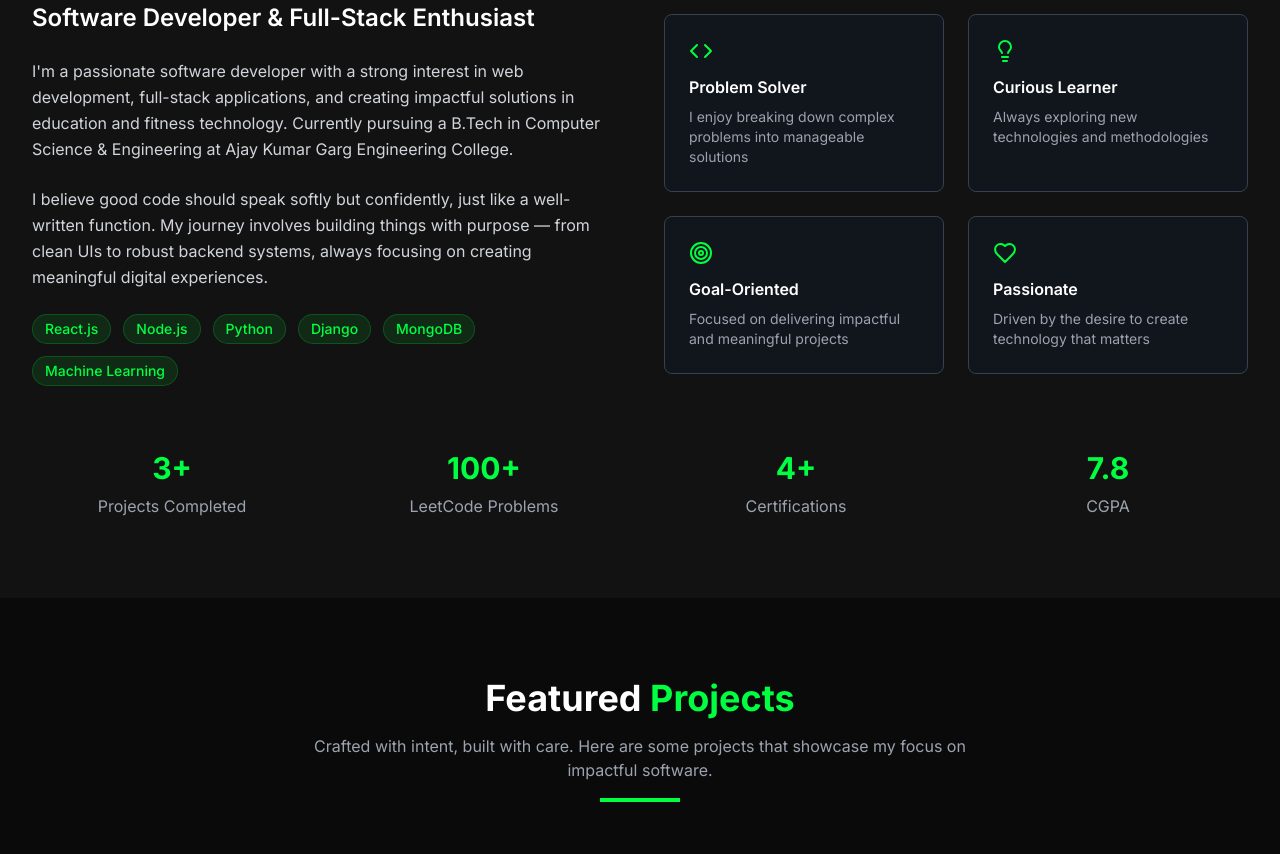
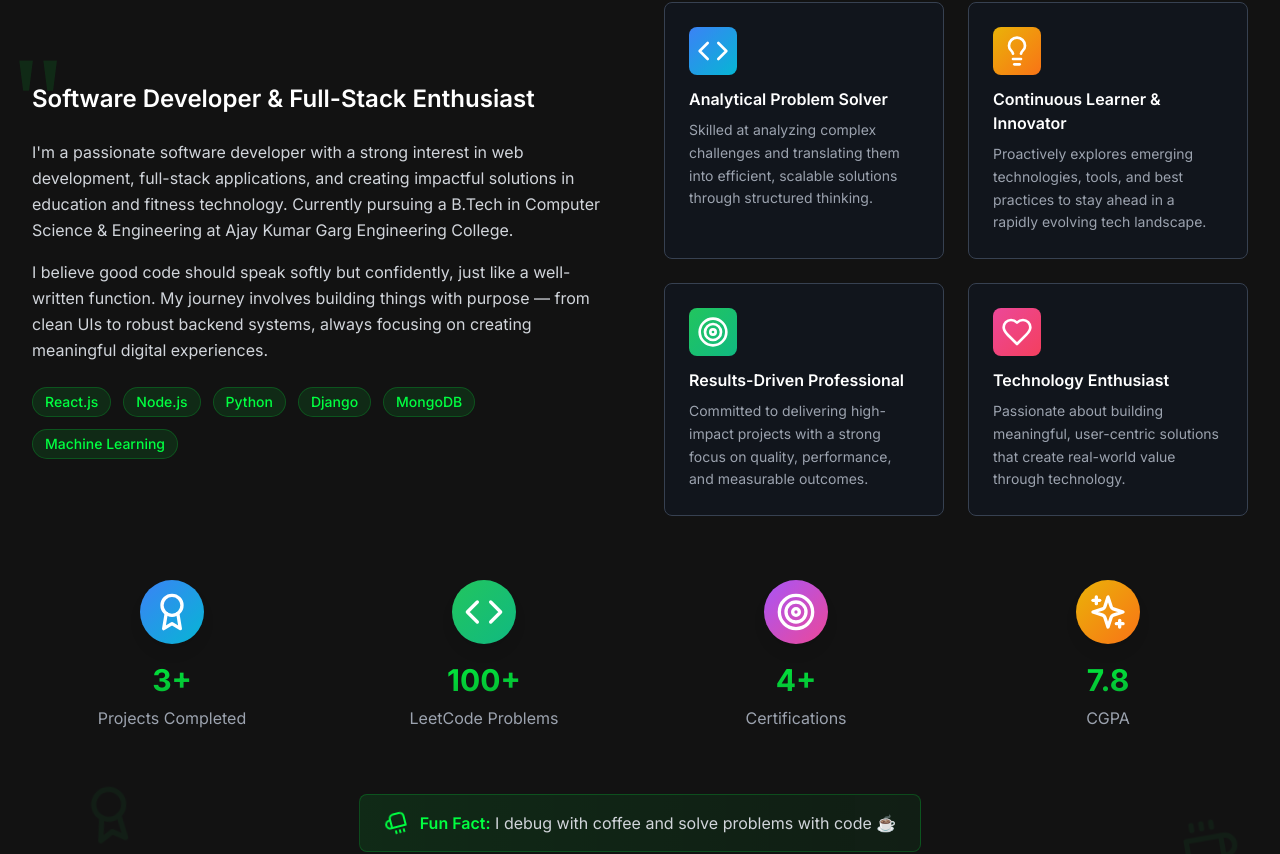
Before and after one commit to GitAjayYadavHub/Portfolio, a React (Vite) app: page / in a window 1280 px wide. Shown: the part 1067-1921 px from the top of the page. Built offline with nearby package versions, Linux system fonts and the light colour scheme; the HTML template or start-up script is replaced by a standard one.

Commit message:
Enhance About component with new features and styles

```diff
--- a/src/components/About.jsx
+++ b/src/components/About.jsx
@@ -1,34 +1,68 @@
 import React from 'react';
 import { motion } from 'framer-motion';
-import { Code, Lightbulb, Target, Heart } from 'lucide-react';
+import { Code, Lightbulb, Target, Heart, Sparkles, Zap, Award, Coffee } from 'lucide-react';
 
 const About = () => {
   const highlights = [
     {
       icon: Code,
-      title: "Problem Solver",
-      description: "I enjoy breaking down complex problems into manageable solutions"
+      title: "Analytical Problem Solver",
+      description: "Skilled at analyzing complex challenges and translating them into efficient, scalable solutions through structured thinking.",
+      gradient: "from-blue-500 to-cyan-500"
     },
     {
       icon: Lightbulb,
-      title: "Curious Learner",
-      description: "Always exploring new technologies and methodologies"
+      title: "Continuous Learner & Innovator",
+      description: "Proactively explores emerging technologies, tools, and best practices to stay ahead in a rapidly evolving tech landscape.",
+      gradient: "from-yellow-500 to-orange-500"
     },
     {
       icon: Target,
-      title: "Goal-Oriented",
-      description: "Focused on delivering impactful and meaningful projects"
+      title: "Results-Driven Professional",
+      description: "Committed to delivering high-impact projects with a strong focus on quality, performance, and measurable outcomes.",
+      gradient: "from-green-500 to-emerald-500"
     },
     {
       icon: Heart,
-      title: "Passionate",
-      description: "Driven by the desire to create technology that matters"
+      title: "Technology Enthusiast",
+      description: "Passionate about building meaningful, user-centric solutions that create real-world value through technology.",
+      gradient: "from-pink-500 to-rose-500"
     }
   ];
 
+  const floatingIcons = [
+    { icon: Sparkles, position: 'top-10 left-10', delay: 0 },
+    { icon: Zap, position: 'top-20 right-20', delay: 0.5 },
+    { icon: Award, position: 'bottom-20 left-20', delay: 1 },
+    { icon: Coffee, position: 'bottom-10 right-10', delay: 1.5 }
+  ];
+
   return (
-    <section id="about" className="py-20 bg-gray-dark/50">
-      <div className="max-w-7xl mx-auto px-4 sm:px-6 lg:px-8">
+    <section id="about" className="py-20 bg-gray-dark/50 relative overflow-hidden">
+      {/* Animated Background Elements */}
+      <div className="absolute inset-0 pointer-events-none">
+        {floatingIcons.map((item, index) => (
+          <motion.div
+            key={index}
+            className={`absolute ${item.position} opacity-5`}
+            initial={{ y: 0, rotate: 0 }}
+            animate={{
+              y: [0, -20, 0],
+              rotate: [0, 10, -10, 0]
+            }}
+            transition={{
+              duration: 5,
+              delay: item.delay,
+              repeat: Infinity,
+              ease: "easeInOut"
+            }}
+          >
+            <item.icon size={60} className="text-primary" />
+          </motion.div>
+        ))}
+      </div>
+
+      <div className="max-w-7xl mx-auto px-4 sm:px-6 lg:px-8 relative z-10">
         <motion.div
           initial={{ opacity: 0, y: 50 }}
           whileInView={{ opacity: 1, y: 0 }}
@@ -39,7 +73,20 @@ const About = () => {
           <h2 className="text-3xl md:text-4xl font-bold mb-4">
             About <span className="text-primary">Me</span>
           </h2>
-          <div className="w-20 h-1 bg-primary mx-auto"></div>
+          <div className="w-20 h-1 bg-primary mx-auto relative">
+            <motion.div
+              className="absolute top-0 left-0 w-full h-full bg-primary"
+              animate={{
+                scaleX: [1, 1.5, 1],
+                opacity: [1, 0.5, 1]
+              }}
+              transition={{
+                duration: 2,
+                repeat: Infinity,
+                ease: "easeInOut"
+              }}
+            />
+          </div>
         </motion.div>
 
         <div className="grid lg:grid-cols-2 gap-12 items-center">
@@ -49,32 +96,75 @@ const About = () => {
             whileInView={{ opacity: 1, x: 0 }}
             transition={{ duration: 0.8 }}
             viewport={{ once: true }}
-            className="space-y-6"
+            className="space-y-6 relative"
           >
-            <h3 className="text-2xl font-semibold text-white">
+            {/* Decorative Quote Mark */}
+            <motion.div
+              initial={{ opacity: 0, scale: 0 }}
+              whileInView={{ opacity: 0.1, scale: 1 }}
+              transition={{ duration: 0.5 }}
+              viewport={{ once: true }}
+              className="absolute -top-5 -left-5 text-primary text-9xl font-serif pointer-events-none"
+            >
+              "
+            </motion.div>
+
+            <h3 className="text-2xl font-semibold text-white relative z-10">
               Software Developer & Full-Stack Enthusiast
             </h3>
 
-            <p className="text-gray-300 leading-relaxed">
+            <div className="space-y-4 relative z-10">
+              <motion.p
+                className="text-gray-300 leading-relaxed"
+                initial={{ opacity: 0, y: 20 }}
+                whileInView={{ opacity: 1, y: 0 }}
+                transition={{ duration: 0.5, delay: 0.2 }}
+                viewport={{ once: true }}
+              >
                 I'm a passionate software developer with a strong interest in web development,
                 full-stack applications, and creating impactful solutions in education and fitness
                 technology. Currently pursuing a B.Tech in Computer Science & Engineering at
                 Ajay Kumar Garg Engineering College.
-            </p>
+              </motion.p>
 
-            <p className="text-gray-300 leading-relaxed">
+              <motion.p
+                className="text-gray-300 leading-relaxed"
+                initial={{ opacity: 0, y: 20 }}
+                whileInView={{ opacity: 1, y: 0 }}
+                transition={{ duration: 0.5, delay: 0.4 }}
+                viewport={{ once: true }}
+              >
                 I believe good code should speak softly but confidently, just like a well-written
                 function. My journey involves building things with purpose — from clean UIs to
                 robust backend systems, always focusing on creating meaningful digital experiences.
-            </p>
+              </motion.p>
+            </div>
 
-            <div className="flex flex-wrap gap-3 mt-6">
-              {['React.js', 'Node.js', 'Python', 'Django', 'MongoDB', 'Machine Learning'].map((tech) => (
-                <span key={tech} className="tech-tag">
+            <motion.div
+              className="flex flex-wrap gap-3 mt-6 relative z-10"
+              initial={{ opacity: 0, y: 20 }}
+              whileInView={{ opacity: 1, y: 0 }}
+              transition={{ duration: 0.5, delay: 0.6 }}
+              viewport={{ once: true }}
+            >
+              {['React.js', 'Node.js', 'Python', 'Django', 'MongoDB', 'Machine Learning'].map((tech, index) => (
+                <motion.span
+                  key={tech}
+                  className="tech-tag"
+                  initial={{ opacity: 0, scale: 0 }}
+                  whileInView={{ opacity: 1, scale: 1 }}
+                  transition={{ duration: 0.3, delay: 0.7 + index * 0.1 }}
+                  viewport={{ once: true }}
+                  whileHover={{
+                    scale: 1.1,
+                    rotate: [0, -5, 5, 0],
+                    transition: { duration: 0.3 }
+                  }}
+                >
                   {tech}
-                </span>
+                </motion.span>
               ))}
-            </div>
+            </motion.div>
           </motion.div>
 
           {/* Highlights Grid */}
@@ -92,35 +182,126 @@ const About = () => {
                 whileInView={{ opacity: 1, y: 0 }}
                 transition={{ duration: 0.5, delay: index * 0.1 }}
                 viewport={{ once: true }}
-                className="bg-gray-900/50 p-6 rounded-lg border border-gray-700 hover:border-primary/30 transition-all duration-300"
+                whileHover={{
+                  scale: 1.05,
+                  y: -5,
+                  transition: { duration: 0.3 }
+                }}
+                className="bg-gray-900/50 p-6 rounded-lg border border-gray-700 hover:border-primary/30 transition-all duration-300 group relative overflow-hidden"
               >
-                <item.icon className="text-primary mb-3" size={24} />
-                <h4 className="font-semibold text-white mb-2">{item.title}</h4>
-                <p className="text-gray-400 text-sm">{item.description}</p>
+                {/* Gradient Glow Effect */}
+                <motion.div
+                  className={`absolute inset-0 bg-gradient-to-br ${item.gradient} opacity-0 group-hover:opacity-10 transition-opacity duration-300`}
+                  initial={false}
+                />
+
+                {/* Icon with Gradient Background */}
+                <motion.div
+                  className={`w-12 h-12 rounded-lg bg-gradient-to-br ${item.gradient} p-2 mb-3 relative`}
+                  whileHover={{ rotate: [0, -10, 10, 0] }}
+                  transition={{ duration: 0.5 }}
+                >
+                  <item.icon className="text-white w-full h-full" />
+                </motion.div>
+
+                <h4 className="font-semibold text-white mb-2 group-hover:text-primary transition-colors duration-300">
+                  {item.title}
+                </h4>
+                <p className="text-gray-400 text-sm leading-relaxed">
+                  {item.description}
+                </p>
+
+                {/* Corner Accent */}
+                <div className="absolute top-0 right-0 w-16 h-16 bg-gradient-to-br from-primary/5 to-transparent rounded-bl-full opacity-0 group-hover:opacity-100 transition-opacity duration-300" />
               </motion.div>
             ))}
           </motion.div>
         </div>
 
-        {/* Stats */}
+        {/* Stats with Enhanced Visuals */}
         <motion.div
           initial={{ opacity: 0, y: 50 }}
           whileInView={{ opacity: 1, y: 0 }}
           transition={{ duration: 0.8, delay: 0.2 }}
           viewport={{ once: true }}
-          className="grid grid-cols-2 md:grid-cols-4 gap-8 mt-16 text-center"
+          className="grid grid-cols-2 md:grid-cols-4 gap-8 mt-16"
         >
           {[
-            { number: '3+', label: 'Projects Completed' },
-            { number: '100+', label: 'LeetCode Problems' },
-            { number: '4+', label: 'Certifications' },
-            { number: '7.8', label: 'CGPA' }
+            { number: '3+', label: 'Projects Completed', icon: Award, color: 'from-blue-500 to-cyan-500' },
+            { number: '100+', label: 'LeetCode Problems', icon: Code, color: 'from-green-500 to-emerald-500' },
+            { number: '4+', label: 'Certifications', icon: Target, color: 'from-purple-500 to-pink-500' },
+            { number: '7.8', label: 'CGPA', icon: Sparkles, color: 'from-yellow-500 to-orange-500' }
           ].map((stat, index) => (
-            <div key={stat.label} className="space-y-2">
-              <div className="text-3xl font-bold text-primary">{stat.number}</div>
-              <div className="text-gray-400">{stat.label}</div>
+            <motion.div
+              key={stat.label}
+              className="relative group"
+              initial={{ opacity: 0, scale: 0.5 }}
+              whileInView={{ opacity: 1, scale: 1 }}
+              transition={{ duration: 0.5, delay: index * 0.1 }}
+              viewport={{ once: true }}
+              whileHover={{ scale: 1.05 }}
+            >
+              <div className="text-center relative z-10">
+                {/* Icon */}
+                <motion.div
+                  className="inline-block mb-3"
+                  whileHover={{ rotate: 360 }}
+                  transition={{ duration: 0.6 }}
+                >
+                  <div className={`w-16 h-16 mx-auto rounded-full bg-gradient-to-br ${stat.color} p-3 shadow-lg`}>
+                    <stat.icon className="text-white w-full h-full" />
                   </div>
+                </motion.div>
+
+                {/* Number */}
+                <motion.div
+                  className="text-3xl font-bold text-transparent bg-clip-text bg-gradient-to-br from-primary to-primary/60"
+                  whileHover={{ scale: 1.1 }}
+                  transition={{ duration: 0.3 }}
+                >
+                  {stat.number}
+                </motion.div>
+
+                {/* Label */}
+                <div className="text-gray-400 mt-2 group-hover:text-primary transition-colors duration-300">
+                  {stat.label}
+                </div>
+              </div>
+
+              {/* Background Glow */}
+              <motion.div
+                className={`absolute inset-0 bg-gradient-to-br ${stat.color} rounded-lg opacity-0 group-hover:opacity-10 blur-xl transition-opacity duration-300`}
+                initial={false}
+              />
+            </motion.div>
           ))}
+        </motion.div>
+
+        {/* Fun Fact Section */}
+        <motion.div
+          initial={{ opacity: 0, y: 30 }}
+          whileInView={{ opacity: 1, y: 0 }}
+          transition={{ duration: 0.8, delay: 0.4 }}
+          viewport={{ once: true }}
+          className="mt-16 text-center"
+        >
+          <motion.div
+            className="inline-block bg-gradient-to-r from-primary/10 to-primary/5 border border-primary/20 rounded-lg px-6 py-4"
+            whileHover={{ scale: 1.02 }}
+            transition={{ duration: 0.3 }}
+          >
+            <div className="flex items-center justify-center gap-3">
+              <motion.div
+                animate={{ rotate: 360 }}
+                transition={{ duration: 2, repeat: Infinity, ease: "linear" }}
+              >
+                <Coffee className="text-primary" size={24} />
+              </motion.div>
+              <p className="text-gray-300">
+                <span className="text-primary font-semibold">Fun Fact:</span> I debug with coffee and solve problems with code ☕
+              </p>
+            </div>
+          </motion.div>
         </motion.div>
       </div>
     </section>
```
Lines whose indentation alone changed are shown as unchanged.
